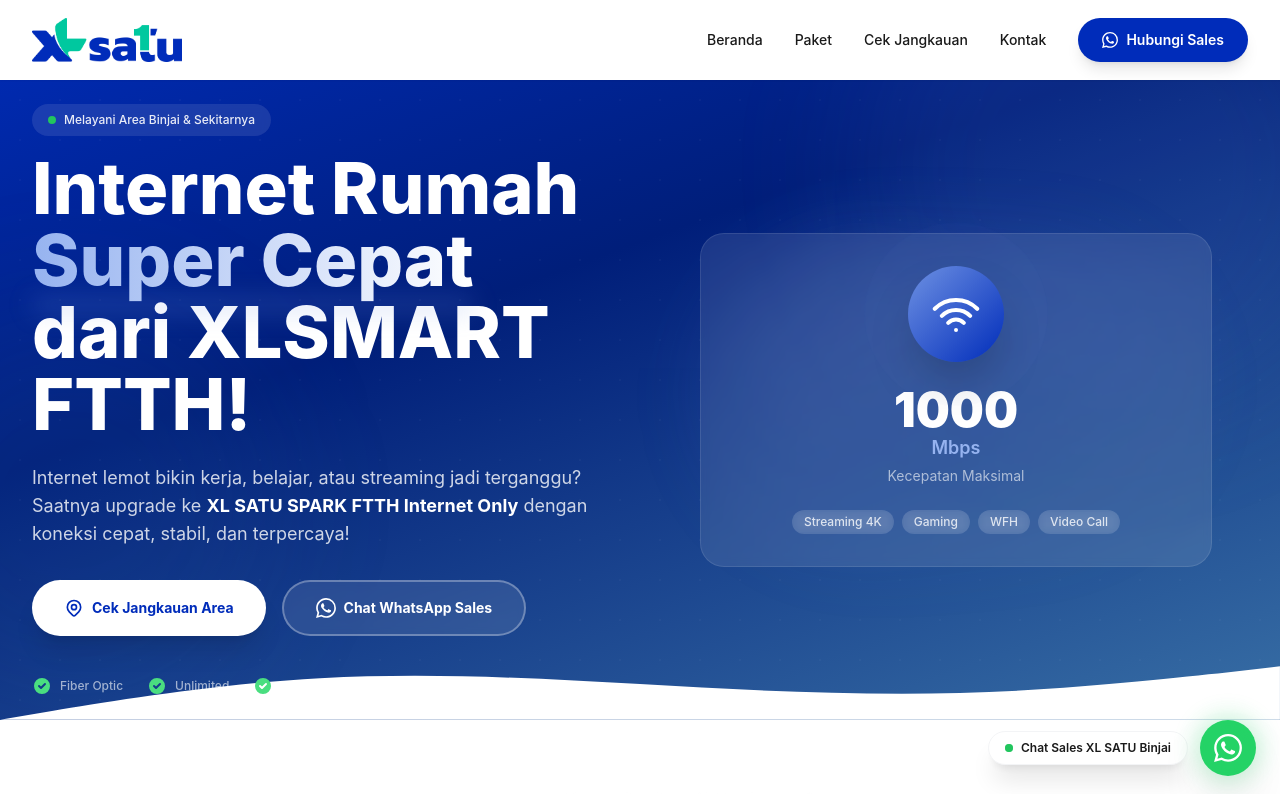
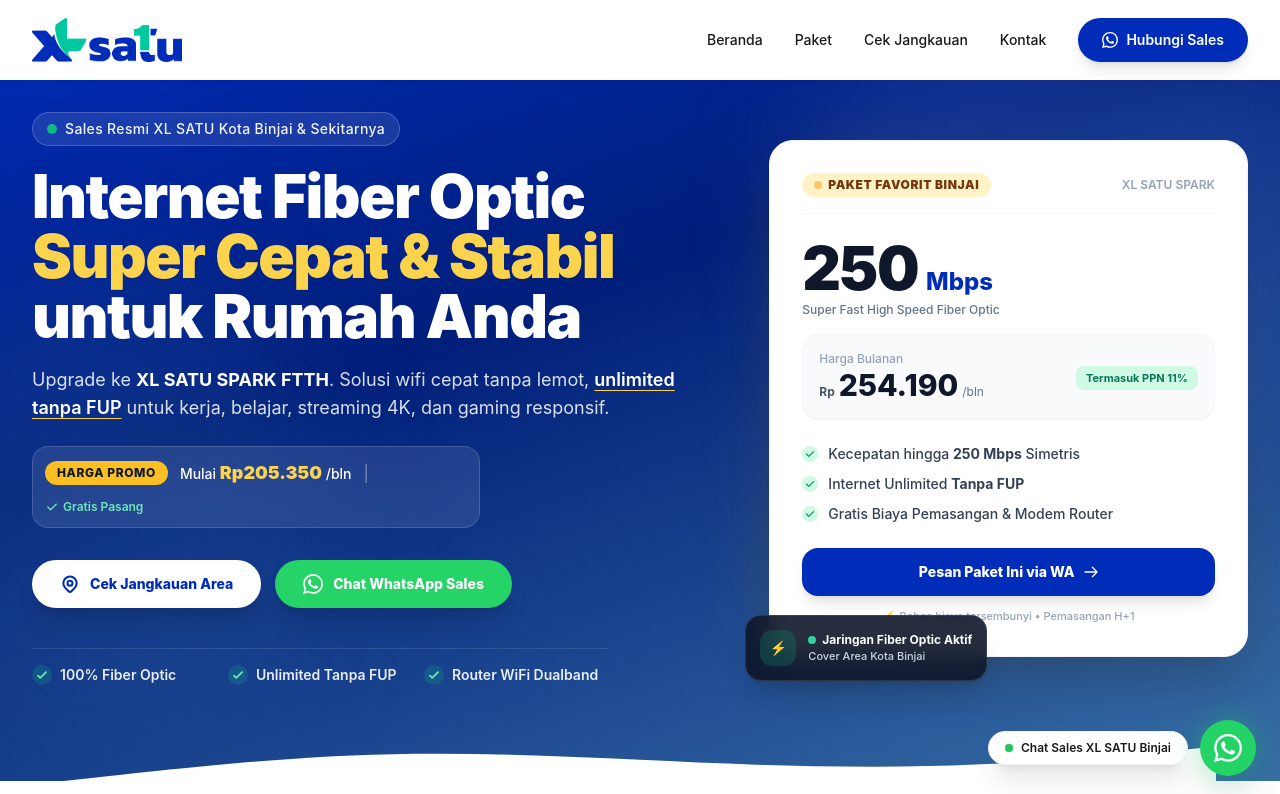
Before and after one commit to mhdalbukhori88/moana-xlsatubinjai, a Next.js app: page / in a window 1280 px wide. Shown: the top 794 px of the page. Built offline with nearby package versions, Linux system fonts and the light colour scheme.

Commit message:
Redesign Hero section to realistic ISP promo card and human design standards

```diff
--- a/src/components/Hero.tsx
+++ b/src/components/Hero.tsx
@@ -2,134 +2,234 @@
 
 export default function Hero() {
   return (
-    <section id="beranda" className="relative min-h-[85vh] sm:min-h-[90vh] overflow-hidden pt-16 md:pt-20">
-      {/* Background gradient */}
-      <div className="absolute inset-0 gradient-hero" />
-
-      {/* Animated background shapes */}
-      <div className="absolute inset-0 overflow-hidden">
-        <div className="absolute -right-20 -top-20 h-[300px] w-[300px] sm:h-[500px] sm:w-[500px] rounded-full bg-secondary/10 blur-3xl animate-float" />
-        <div className="absolute -left-32 bottom-0 h-[250px] w-[250px] sm:h-[400px] sm:w-[400px] rounded-full bg-support/10 blur-3xl animate-float" style={{ animationDelay: "3s" }} />
-        <div className="absolute right-1/4 top-1/3 h-[150px] w-[150px] sm:h-[200px] sm:w-[200px] rounded-full bg-white/5 blur-2xl animate-pulse-slow" />
-        {/* Grid pattern overlay */}
+    <section id="beranda" className="relative overflow-hidden pt-20 pb-16 md:pt-28 md:pb-24 gradient-hero">
+      {/* Dynamic Background Effects */}
+      <div className="absolute inset-0 overflow-hidden pointer-events-none">
+        <div className="absolute -right-20 -top-20 h-[350px] w-[350px] sm:h-[550px] sm:w-[550px] rounded-full bg-secondary/15 blur-3xl" />
+        <div className="absolute -left-32 bottom-10 h-[300px] w-[300px] sm:h-[450px] sm:w-[450px] rounded-full bg-support/20 blur-3xl" />
         <div className="absolute inset-0 opacity-[0.03]" style={{
-          backgroundImage: `radial-gradient(circle, white 1px, transparent 1px)`,
-          backgroundSize: "40px 40px"
+          backgroundImage: `radial-gradient(circle, #FFFFFF 1px, transparent 1px)`,
+          backgroundSize: "32px 32px"
         }} />
       </div>
 
-      <div className="container-main relative z-10 flex min-h-[75vh] sm:min-h-[80vh] flex-col items-center justify-center px-4 sm:px-6 lg:flex-row lg:gap-12 lg:px-8">
-        {/* Left: Text content */}
-        <div className="flex-1 pt-8 sm:pt-12 text-center lg:pt-0 lg:text-left">
-          <div className="mb-3 sm:mb-4 inline-flex items-center gap-2 rounded-full bg-white/10 px-3 sm:px-4 py-1.5 sm:py-2 backdrop-blur-sm">
-            <span className="relative flex h-2 w-2">
-              <span className="absolute inline-flex h-full w-full animate-ping rounded-full bg-green-400 opacity-75" />
-              <span className="relative inline-flex h-2 w-2 rounded-full bg-green-500" />
+      <div className="container-main relative z-10 px-4 sm:px-6 lg:px-8">
+        <div className="grid grid-cols-1 lg:grid-cols-12 gap-10 lg:gap-12 items-center">
+
+          {/* Left Column: Copywriting & CTA */}
+          <div className="lg:col-span-7 text-center lg:text-left">
+            {/* Location Tag */}
+            <div className="inline-flex items-center gap-2 rounded-full bg-white/10 border border-white/20 px-3.5 py-1.5 backdrop-blur-md mb-5">
+              <span className="relative flex h-2.5 w-2.5">
+                <span className="absolute inline-flex h-full w-full animate-ping rounded-full bg-emerald-400 opacity-75" />
+                <span className="relative inline-flex h-2.5 w-2.5 rounded-full bg-emerald-500" />
               </span>
-            <span className="text-[10px] sm:text-xs font-medium text-white/90">Melayani Area Binjai &amp; Sekitarnya</span>
+              <span className="text-xs sm:text-sm font-medium text-white/95 tracking-wide">
+                Sales Resmi XL SATU Kota Binjai &amp; Sekitarnya
+              </span>
             </div>
 
-          <h1 className="mb-4 sm:mb-6 text-3xl sm:text-4xl md:text-5xl lg:text-6xl xl:text-7xl font-extrabold leading-tight text-white">
-            Internet Rumah{" "}
-            <span className="relative">
-              <span className="relative z-10 bg-gradient-to-r from-secondary-light to-white bg-clip-text text-transparent">
-                Super Cepat
-              </span>
-              <span className="absolute -bottom-1 sm:-bottom-2 left-0 h-2 sm:h-3 w-full bg-secondary/30 rounded-full blur-md" />
-            </span>
-            <br />
-            dari XLSMART FTTH!
+            {/* Main Title */}
+            <h1 className="text-3xl sm:text-4xl md:text-5xl lg:text-6xl font-black leading-[1.15] text-white tracking-tight mb-5">
+              Internet Fiber Optic{" "}
+              <span className="text-amber-300 drop-shadow-sm block sm:inline">
+                Super Cepat &amp; Stabil
+              </span>{" "}
+              untuk Rumah Anda
             </h1>
 
-          <p className="mb-6 sm:mb-8 max-w-lg text-sm sm:text-base leading-relaxed text-white/80 sm:text-lg lg:max-w-xl mx-auto lg:mx-0">
-            Internet lemot bikin kerja, belajar, atau streaming jadi terganggu? Saatnya upgrade ke <strong className="text-white">XL SATU SPARK FTTH Internet Only</strong> dengan koneksi cepat, stabil, dan terpercaya!
+            {/* Subtitle */}
+            <p className="text-sm sm:text-base md:text-lg text-white/85 max-w-2xl mx-auto lg:mx-0 leading-relaxed mb-6">
+              Upgrade ke <strong className="text-white font-bold">XL SATU SPARK FTTH</strong>. Solusi wifi cepat tanpa lemot, <span className="underline decoration-amber-300 underline-offset-4 font-semibold text-white">unlimited tanpa FUP</span> untuk kerja, belajar, streaming 4K, dan gaming responsif.
             </p>
 
-          <div className="flex flex-col gap-3 sm:gap-4 sm:flex-row sm:justify-center lg:justify-start">
+            {/* Price Teaser Ribbon */}
+            <div className="inline-flex flex-wrap items-center justify-center lg:justify-start gap-3 bg-white/10 backdrop-blur-md rounded-2xl p-2.5 sm:p-3 border border-white/15 mb-8 max-w-md mx-auto lg:mx-0">
+              <div className="bg-amber-400 text-slate-900 text-xs font-extrabold px-3 py-1 rounded-xl uppercase tracking-wider">
+                Harga Promo
+              </div>
+              <div className="text-white text-xs sm:text-sm font-medium">
+                Mulai <span className="text-lg font-black text-amber-300">Rp205.350</span> /bln
+              </div>
+              <div className="hidden sm:block text-white/40">|</div>
+              <div className="text-emerald-300 text-xs font-semibold flex items-center gap-1">
+                <svg className="w-3.5 h-3.5" fill="currentColor" viewBox="0 0 20 20">
+                  <path fillRule="evenodd" d="M16.707 5.293a1 1 0 010 1.414l-8 8a1 1 0 01-1.414 0l-4-4a1 1 0 011.414-1.414L8 12.586l7.293-7.293a1 1 0 011.414 0z" clipRule="evenodd" />
+                </svg>
+                Gratis Pasang
+              </div>
+            </div>
+
+            {/* CTA Buttons */}
+            <div className="flex flex-col sm:flex-row gap-3.5 justify-center lg:justify-start mb-10">
               <a
                 href="#cek-jangkauan"
-              className="group inline-flex items-center justify-center gap-2 rounded-full bg-white px-6 sm:px-8 py-3 sm:py-4 text-xs sm:text-sm font-bold text-primary shadow-xl transition-all duration-300 hover:-translate-y-1 hover:shadow-2xl"
+                className="inline-flex items-center justify-center gap-2.5 rounded-full bg-white px-7 py-3.5 text-sm font-extrabold text-primary shadow-xl hover:bg-slate-100 hover:shadow-2xl hover:-translate-y-0.5 transition-all duration-200"
               >
-              <svg className="h-4 w-4 sm:h-5 sm:w-5 transition-transform group-hover:scale-110" fill="none" stroke="currentColor" viewBox="0 0 24 24">
-                <path strokeLinecap="round" strokeLinejoin="round" strokeWidth={2} d="M17.657 16.657L13.414 20.9a1.998 1.998 0 01-2.827 0l-4.244-4.243a8 8 0 1111.314 0z" />
-                <path strokeLinecap="round" strokeLinejoin="round" strokeWidth={2} d="M15 11a3 3 0 11-6 0 3 3 0 016 0z" />
+                <svg className="w-5 h-5 text-primary" fill="none" stroke="currentColor" viewBox="0 0 24 24">
+                  <path strokeLinecap="round" strokeLinejoin="round" strokeWidth={2.5} d="M17.657 16.657L13.414 20.9a1.998 1.998 0 01-2.827 0l-4.244-4.243a8 8 0 1111.314 0z" />
+                  <path strokeLinecap="round" strokeLinejoin="round" strokeWidth={2.5} d="M15 11a3 3 0 11-6 0 3 3 0 016 0z" />
                 </svg>
                 Cek Jangkauan Area
               </a>
               <a
-              href="https://wa.me/6285857547266?text=Halo%2C%20saya%20tertarik%20dengan%20layanan%20internet%20XL%20Satu%20Binjai"
+                href="https://wa.me/6285857547266?text=Halo%20Sales%20XL%20Satu%20Binjai%2C%20saya%20ingin%20tanya%20paket%20internet%20rumah"
                 target="_blank"
                 rel="noopener noreferrer"
-              className="group inline-flex items-center justify-center gap-2 rounded-full border-2 border-white/30 bg-white/10 px-6 sm:px-8 py-3 sm:py-4 text-xs sm:text-sm font-bold text-white backdrop-blur-sm transition-all duration-300 hover:-translate-y-1 hover:border-white/50 hover:bg-white/20"
+                className="inline-flex items-center justify-center gap-2.5 rounded-full bg-[#25D366] px-7 py-3.5 text-sm font-extrabold text-white shadow-xl hover:bg-[#20bd5a] hover:shadow-2xl hover:-translate-y-0.5 transition-all duration-200"
               >
-              <svg className="h-4 w-4 sm:h-5 sm:w-5" fill="currentColor" viewBox="0 0 24 24">
+                <svg className="w-5 h-5 fill-current" viewBox="0 0 24 24">
                   <path d="M17.472 14.382c-.297-.149-1.758-.867-2.03-.967-.273-.099-.471-.148-.67.15-.197.297-.767.966-.94 1.164-.173.199-.347.223-.644.075-.297-.15-1.255-.463-2.39-1.475-.883-.788-1.48-1.761-1.653-2.059-.173-.297-.018-.458.13-.606.134-.133.298-.347.446-.52.149-.174.198-.298.298-.497.099-.198.05-.371-.025-.52-.075-.149-.669-1.612-.916-2.207-.242-.579-.487-.5-.669-.51-.173-.008-.371-.01-.57-.01-.198 0-.52.074-.792.372-.272.297-1.04 1.016-1.04 2.479 0 1.462 1.065 2.875 1.213 3.074.149.198 2.096 3.2 5.077 4.487.709.306 1.262.489 1.694.625.712.227 1.36.195 1.871.118.571-.085 1.758-.719 2.006-1.413.248-.694.248-1.289.173-1.413-.074-.124-.272-.198-.57-.347m-5.421 7.403h-.004a9.87 9.87 0 01-5.031-1.378l-.361-.214-3.741.982.998-3.648-.235-.374a9.86 9.86 0 01-1.51-5.26c.001-5.45 4.436-9.884 9.888-9.884 2.64 0 5.122 1.03 6.988 2.898a9.825 9.825 0 012.893 6.994c-.003 5.45-4.437 9.884-9.885 9.884m8.413-18.297A11.815 11.815 0 0012.05 0C5.495 0 .16 5.335.157 11.892c0 2.096.547 4.142 1.588 5.945L.057 24l6.305-1.654a11.882 11.882 0 005.683 1.448h.005c6.554 0 11.89-5.335 11.893-11.893a11.821 11.821 0 00-3.48-8.413z" />
                 </svg>
                 Chat WhatsApp Sales
               </a>
             </div>
 
-          {/* Trust badges */}
-          <div className="mt-6 sm:mt-10 flex flex-wrap items-center justify-center gap-4 sm:gap-6 lg:justify-start">
-            {[
-              { label: "Fiber Optic", icon: "M5 13l4 4L19 7" },
-              { label: "Unlimited", icon: "M5 13l4 4L19 7" },
-              { label: "Gratis Instalasi", icon: "M5 13l4 4L19 7" },
-            ].map((badge) => (
-              <div key={badge.label} className="flex items-center gap-1.5 sm:gap-2 text-white/60">
-                <svg className="h-4 w-4 sm:h-5 sm:w-5 text-green-400" fill="currentColor" viewBox="0 0 20 20">
-                  <path fillRule="evenodd" d="M10 18a8 8 0 100-16 8 8 0 000 16zm3.707-9.293a1 1 0 00-1.414-1.414L9 10.586 7.707 9.293a1 1 0 00-1.414 1.414l2 2a1 1 0 001.414 0l4-4z" clipRule="evenodd" />
+            {/* Feature Highlights Grid */}
+            <div className="grid grid-cols-2 sm:grid-cols-3 gap-3 pt-4 border-t border-white/10 max-w-xl mx-auto lg:mx-0">
+              <div className="flex items-center gap-2 text-white/90 text-xs sm:text-sm font-semibold">
+                <div className="flex-shrink-0 w-5 h-5 rounded-full bg-emerald-500/20 text-emerald-300 flex items-center justify-center">
+                  <svg className="w-3.5 h-3.5" fill="none" stroke="currentColor" viewBox="0 0 24 24">
+                    <path strokeLinecap="round" strokeLinejoin="round" strokeWidth={3} d="M5 13l4 4L19 7" />
                   </svg>
-                <span className="text-[10px] sm:text-xs font-medium">{badge.label}</span>
                 </div>
-            ))}
+                <span>100% Fiber Optic</span>
+              </div>
+
+              <div className="flex items-center gap-2 text-white/90 text-xs sm:text-sm font-semibold">
+                <div className="flex-shrink-0 w-5 h-5 rounded-full bg-emerald-500/20 text-emerald-300 flex items-center justify-center">
+                  <svg className="w-3.5 h-3.5" fill="none" stroke="currentColor" viewBox="0 0 24 24">
+                    <path strokeLinecap="round" strokeLinejoin="round" strokeWidth={3} d="M5 13l4 4L19 7" />
+                  </svg>
+                </div>
+                <span>Unlimited Tanpa FUP</span>
+              </div>
+
+              <div className="flex items-center gap-2 text-white/90 text-xs sm:text-sm font-semibold col-span-2 sm:col-span-1">
+                <div className="flex-shrink-0 w-5 h-5 rounded-full bg-emerald-500/20 text-emerald-300 flex items-center justify-center">
+                  <svg className="w-3.5 h-3.5" fill="none" stroke="currentColor" viewBox="0 0 24 24">
+                    <path strokeLinecap="round" strokeLinejoin="round" strokeWidth={3} d="M5 13l4 4L19 7" />
+                  </svg>
+                </div>
+                <span>Router WiFi Dualband</span>
               </div>
             </div>
 
-        {/* Right: Illustration */}
-        <div className="mt-8 sm:mt-12 flex-1 lg:mt-0">
-          <div className="relative mx-auto max-w-xs sm:max-w-md lg:max-w-lg">
-            {/* Decorative ring */}
-            <div className="absolute inset-0 animate-pulse-slow rounded-full bg-gradient-to-br from-secondary/20 to-transparent blur-2xl" />
+          </div>
 
-            {/* Main illustration card */}
-            <div className="relative rounded-3xl bg-white/10 p-6 sm:p-8 backdrop-blur-sm border border-white/10">
-              <div className="flex flex-col items-center gap-4 sm:gap-6">
-                {/* WiFi Icon */}
-                <div className="relative">
-                  <div className="absolute inset-0 animate-ping rounded-full bg-secondary/30" style={{ animationDuration: "2s" }} />
-                  <div className="relative flex h-16 w-16 sm:h-24 sm:w-24 items-center justify-center rounded-full bg-gradient-to-br from-secondary to-primary shadow-2xl">
-                    <svg className="h-8 w-8 sm:h-12 sm:w-12 text-white" fill="none" stroke="currentColor" viewBox="0 0 24 24">
-                      <path strokeLinecap="round" strokeLinejoin="round" strokeWidth={2} d="M8.111 16.404a5.5 5.5 0 017.778 0M12 20h.01m-7.08-7.071c3.904-3.905 10.236-3.905 14.141 0M1.394 9.393c5.857-5.858 15.355-5.858 21.213 0" />
-                    </svg>
+          {/* Right Column: High-Converting Promo Showcase Card */}
+          <div className="lg:col-span-5 relative mt-4 lg:mt-0">
+            {/* Background Glow */}
+            <div className="absolute inset-0 bg-gradient-to-tr from-amber-400/20 to-blue-500/20 rounded-3xl blur-2xl transform scale-95" />
+
+            {/* Main Showcase Card */}
+            <div className="relative rounded-3xl bg-white p-6 sm:p-8 shadow-2xl border border-slate-100">
+
+              {/* Top Banner Tag */}
+              <div className="flex items-center justify-between gap-2 mb-6 pb-4 border-b border-slate-100">
+                <span className="inline-flex items-center gap-1.5 rounded-full bg-amber-100 text-amber-900 px-3 py-1 text-xs font-black tracking-wider uppercase">
+                  <span className="w-2 h-2 rounded-full bg-amber-500 animate-pulse" />
+                  PAKET FAVORIT BINJAI
+                </span>
+                <span className="text-xs font-semibold text-slate-400">XL SATU SPARK</span>
+              </div>
+
+              {/* Package Speed */}
+              <div className="mb-4">
+                <div className="flex items-baseline gap-2">
+                  <span className="text-5xl sm:text-6xl font-black text-slate-900 tracking-tight">250</span>
+                  <span className="text-xl sm:text-2xl font-extrabold text-primary">Mbps</span>
+                </div>
+                <p className="text-xs text-slate-500 font-medium mt-1">Super Fast High Speed Fiber Optic</p>
+              </div>
+
+              {/* Pricing Box */}
+              <div className="rounded-2xl bg-slate-50 p-4 mb-6 border border-slate-100 flex items-center justify-between">
+                <div>
+                  <span className="text-xs text-slate-400 block font-medium">Harga Bulanan</span>
+                  <div className="flex items-baseline gap-1">
+                    <span className="text-xs font-bold text-slate-600">Rp</span>
+                    <span className="text-2xl sm:text-3xl font-extrabold text-slate-900">254.190</span>
+                    <span className="text-xs text-slate-500">/bln</span>
+                  </div>
+                </div>
+                <div className="text-right">
+                  <span className="inline-block text-[11px] font-bold text-emerald-700 bg-emerald-100 px-2.5 py-1 rounded-lg">
+                    Termasuk PPN 11%
+                  </span>
                 </div>
               </div>
 
-                {/* Speed indicator */}
-                <div className="text-center">
-                  <div className="text-4xl sm:text-5xl font-black text-white">1000</div>
-                  <div className="text-base sm:text-lg font-semibold text-secondary-light">Mbps</div>
-                  <div className="mt-1 text-xs sm:text-sm text-white/60">Kecepatan Maksimal</div>
+              {/* Features checklist */}
+              <ul className="space-y-2.5 mb-6 text-xs sm:text-sm text-slate-700 font-medium">
+                <li className="flex items-center gap-2.5">
+                  <div className="w-4 h-4 rounded-full bg-emerald-100 text-emerald-600 flex items-center justify-center flex-shrink-0">
+                    <svg className="w-3 h-3" fill="currentColor" viewBox="0 0 20 20">
+                      <path fillRule="evenodd" d="M16.707 5.293a1 1 0 010 1.414l-8 8a1 1 0 01-1.414 0l-4-4a1 1 0 011.414-1.414L8 12.586l7.293-7.293a1 1 0 011.414 0z" clipRule="evenodd" />
+                    </svg>
                   </div>
+                  <span>Kecepatan hingga <strong>250 Mbps</strong> Simetris</span>
+                </li>
+                <li className="flex items-center gap-2.5">
+                  <div className="w-4 h-4 rounded-full bg-emerald-100 text-emerald-600 flex items-center justify-center flex-shrink-0">
+                    <svg className="w-3 h-3" fill="currentColor" viewBox="0 0 20 20">
+                      <path fillRule="evenodd" d="M16.707 5.293a1 1 0 010 1.414l-8 8a1 1 0 01-1.414 0l-4-4a1 1 0 011.414-1.414L8 12.586l7.293-7.293a1 1 0 011.414 0z" clipRule="evenodd" />
+                    </svg>
+                  </div>
+                  <span>Internet Unlimited <strong>Tanpa FUP</strong></span>
+                </li>
+                <li className="flex items-center gap-2.5">
+                  <div className="w-4 h-4 rounded-full bg-emerald-100 text-emerald-600 flex items-center justify-center flex-shrink-0">
+                    <svg className="w-3 h-3" fill="currentColor" viewBox="0 0 20 20">
+                      <path fillRule="evenodd" d="M16.707 5.293a1 1 0 010 1.414l-8 8a1 1 0 01-1.414 0l-4-4a1 1 0 011.414-1.414L8 12.586l7.293-7.293a1 1 0 011.414 0z" clipRule="evenodd" />
+                    </svg>
+                  </div>
+                  <span>Gratis Biaya Pemasangan &amp; Modem Router</span>
+                </li>
+              </ul>
 
-                {/* Feature chips */}
-                <div className="flex flex-wrap justify-center gap-1.5 sm:gap-2">
-                  {["Streaming 4K", "Gaming", "WFH", "Video Call"].map((tag) => (
-                    <span key={tag} className="rounded-full bg-white/10 px-2.5 sm:px-3 py-1 text-[10px] sm:text-xs font-medium text-white/80 backdrop-blur-sm">
-                      {tag}
-                    </span>
-                  ))}
-                </div>
-              </div>
-            </div>
-          </div>
+              {/* Direct Card Action Button */}
+              <a
+                href="https://wa.me/6285857547266?text=Halo%20Sales%2C%20saya%20berminat%20paket%20XL%20SATU%20250%20Mbps%20Rp254.190%2Fbulan"
+                target="_blank"
+                rel="noopener noreferrer"
+                className="w-full inline-flex items-center justify-center gap-2 rounded-2xl bg-primary py-3.5 px-4 text-xs sm:text-sm font-extrabold text-white shadow-lg hover:bg-primary-dark transition-all duration-200"
+              >
+                Pesan Paket Ini via WA
+                <svg className="w-4 h-4" fill="none" stroke="currentColor" viewBox="0 0 24 24">
+                  <path strokeLinecap="round" strokeLinejoin="round" strokeWidth={2} d="M14 5l7 7m0 0l-7 7m7-7H3" />
+                </svg>
+              </a>
+
+              {/* Subnote */}
+              <div className="mt-3 text-center text-[11px] text-slate-400 font-medium">
+                ⚡ Bebas biaya tersembunyi • Pemasangan H+1
               </div>
             </div>
 
-      {/* Wave separator */}
-      <div className="absolute bottom-0 left-0 right-0">
-        <svg viewBox="0 0 1440 120" fill="none" xmlns="http://www.w3.org/2000/svg" className="w-full">
-          <path d="M0 120L60 110C120 100 240 80 360 73.3C480 67 600 73 720 80C840 87 960 93 1080 90C1200 87 1320 73 1380 67L1440 60V120H1380C1320 120 1200 120 1080 120C960 120 840 120 720 120C600 120 480 120 360 120C240 120 120 120 60 120H0Z" fill="white" />
+            {/* Overlapping Floating Status Card */}
+            <div className="hidden sm:flex absolute -bottom-6 -left-6 bg-slate-900/90 text-white backdrop-blur-md p-3.5 rounded-2xl shadow-xl border border-white/10 items-center gap-3">
+              <div className="w-9 h-9 rounded-xl bg-emerald-500/20 text-emerald-400 flex items-center justify-center font-black text-sm">
+                ⚡
+              </div>
+              <div>
+                <div className="text-xs font-bold text-white flex items-center gap-1.5">
+                  <span className="w-2 h-2 rounded-full bg-emerald-400 animate-ping" />
+                  Jaringan Fiber Optic Aktif
+                </div>
+                <div className="text-[11px] text-slate-300 font-medium">Cover Area Kota Binjai</div>
+              </div>
+            </div>
+
+          </div>
+
+        </div>
+      </div>
+
+      {/* Bottom Wave Transition */}
+      <div className="absolute bottom-0 left-0 right-0 leading-none z-10 pointer-events-none">
+        <svg viewBox="0 0 1440 80" fill="none" xmlns="http://www.w3.org/2000/svg" className="w-full h-8 sm:h-12 md:h-16 preserve-3d">
+          <path d="M0 80L60 73.3C120 67 240 53 360 48C480 43 600 48 720 53.3C840 59 960 64 1080 61.3C1200 59 1320 48 1380 42.7L1440 37V80H1380C1320 80 1200 80 1080 80C960 80 840 80 720 80C600 80 480 80 360 80C240 80 120 80 60 80H0Z" fill="#FFFFFF" />
         </svg>
       </div>
     </section>
```
Lines whose indentation alone changed are shown as unchanged.
